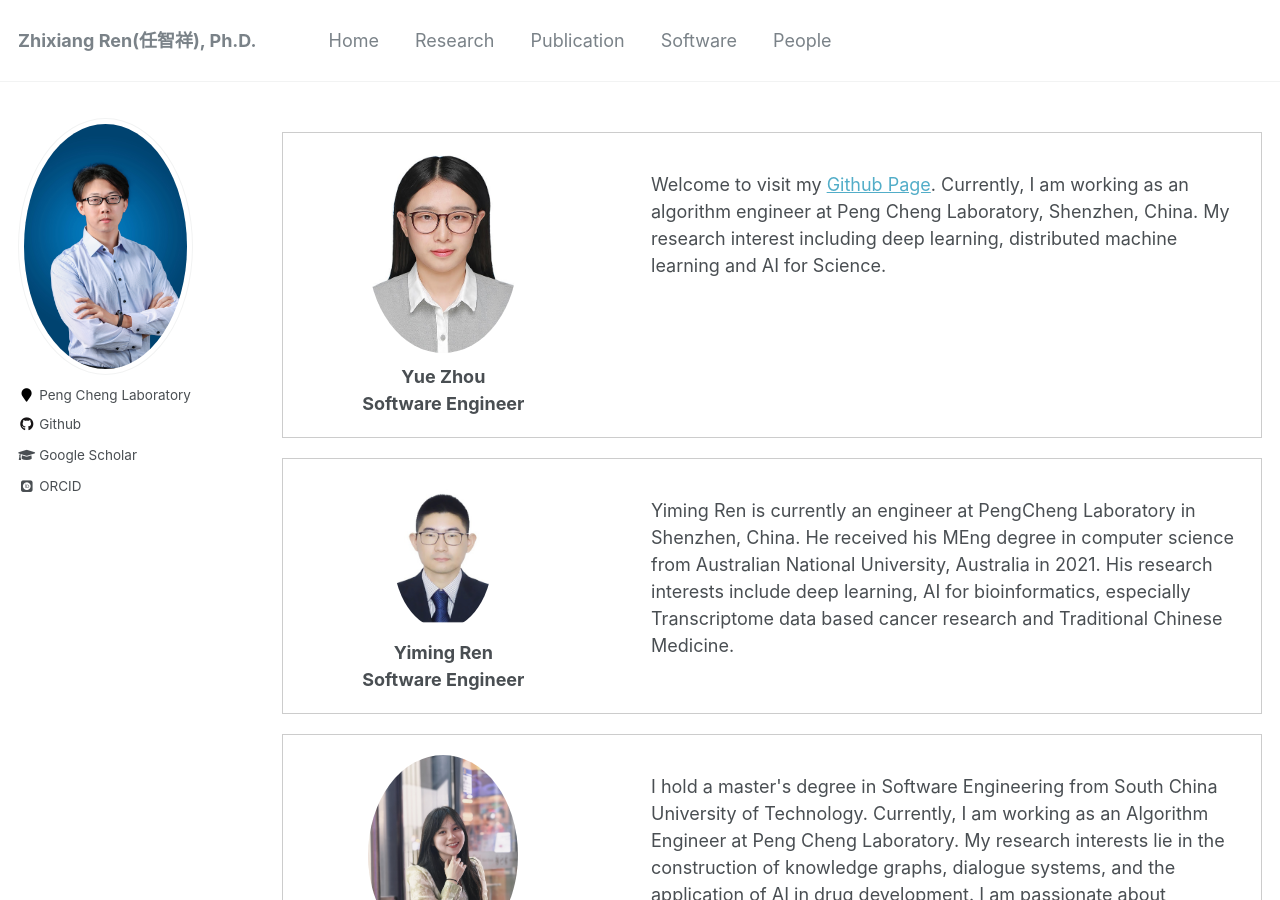
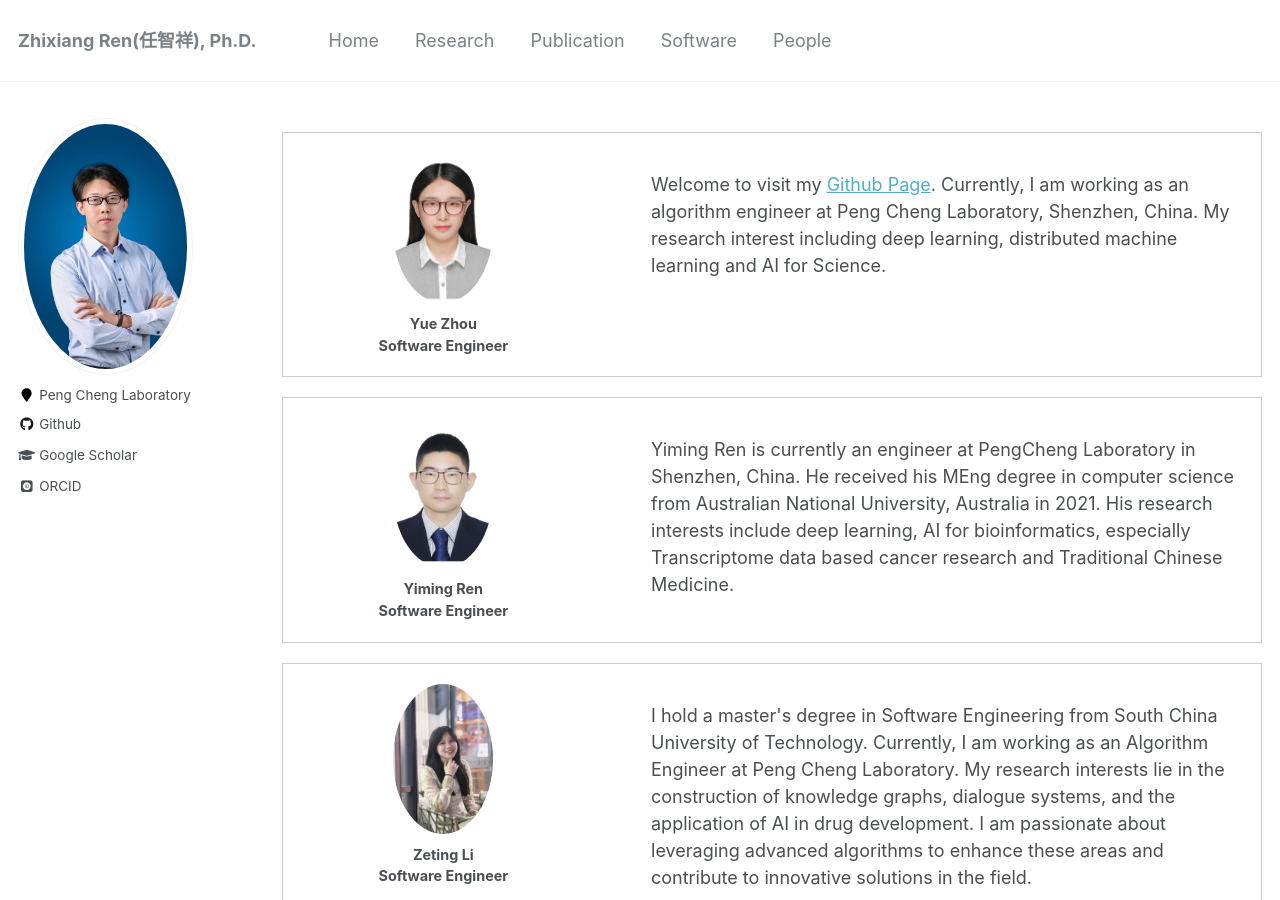
Before and after one commit to zhixiang-ren/zhixiang-ren.github.io, a Jekyll site: the page built from _pages/People.html, in a window 1280 px wide and 900 px high. Built offline with Jekyll 4.4.1, drawn with Linux system fonts in a browser that asks for light colours; some web fonts are replaced.

Commit message:
Update People.html

```diff
--- a/_pages/People.html
+++ b/_pages/People.html
@@ -10,11 +10,11 @@ author_profile: true
     <div style="display: flex; flex-direction: column; align-items: center; width: 30%;">
         <!-- 图片 -->
         <div>
-            <img src="/images/zhouy.jpg" style="width: 150px; height: 200px; object-fit: cover; border-radius: 50%; margin-bottom: 10px;">
+            <img src="/images/zhouy.jpg" style="width: 100px; height: 150px; object-fit: cover; border-radius: 50%; margin-bottom: 10px;">
         </div>
         <!-- 名字 -->
-        <div style="font-size: 1.0em; font-weight: bold;">Yue Zhou</div>
-        <div style="font-size: 1.0em; font-weight: bold;">Software Engineer</div>
+        <div style="font-size: 0.8em; font-weight: bold;">Yue Zhou</div>
+        <div style="font-size: 0.8em; font-weight: bold;">Software Engineer</div>
     </div>
     <!-- 右边区域 -->
     <div style="width: 65%; padding-left: 20px;">
@@ -30,8 +30,8 @@ author_profile: true
             <img src="/images/renym.png" style="width: 100px; height: 150px; object-fit: cover; border-radius: 50%; margin-bottom: 10px;">
         </div>
         <!-- 名字 -->
-        <div style="font-size: 1.0em; font-weight: bold;">Yiming Ren</div>
-        <div style="font-size: 1.0em; font-weight: bold;">Software Engineer</div>
+        <div style="font-size: 0.8em; font-weight: bold;">Yiming Ren</div>
+        <div style="font-size: 0.8em; font-weight: bold;">Software Engineer</div>
     </div>
     <!-- 右边区域 -->
     <div style="width: 65%; padding-left: 20px;">
@@ -44,11 +44,11 @@ author_profile: true
     <div style="display: flex; flex-direction: column; align-items: center; width: 30%;">
         <!-- 图片 -->
         <div>
-            <img src="/images/lizt.png" style="width: 150px; height: 200px; object-fit: cover; border-radius: 50%; margin-bottom: 10px;">
+            <img src="/images/lizt.png" style="width: 100px; height: 150px; object-fit: cover; border-radius: 50%; margin-bottom: 10px;">
         </div>
         <!-- 名字 -->
-        <div style="font-size: 1.0em; font-weight: bold;">Zeting Li</div>
-        <div style="font-size: 1.0em; font-weight: bold;">Software Engineer</div>
+        <div style="font-size: 0.8em; font-weight: bold;">Zeting Li</div>
+        <div style="font-size: 0.8em; font-weight: bold;">Software Engineer</div>
     </div>
     <!-- 右边区域 -->
     <div style="width: 65%; padding-left: 20px;">
@@ -61,11 +61,11 @@ author_profile: true
     <div style="display: flex; flex-direction: column; align-items: center; width: 30%;">
         <!-- 图片 -->
         <div>
-            <img src="/images/zhaoty.png" style="width: 150px; height: 200px; object-fit: cover; border-radius: 50%; margin-bottom: 10px;">
+            <img src="/images/zhaoty.png" style="width: 100px; height: 150px; object-fit: cover; border-radius: 50%; margin-bottom: 10px;">
         </div>
         <!-- 名字 -->
-        <div style="font-size: 1.0em; font-weight: bold;">Tianyu Zhao</div>
-        <div style="font-size: 1.0em; font-weight: bold;">Postdoc</div>
+        <div style="font-size: 0.8em; font-weight: bold;">Tianyu Zhao</div>
+        <div style="font-size: 0.8em; font-weight: bold;">Postdoc</div>
     </div>
     <!-- 右边区域 -->
     <div style="width: 65%; padding-left: 20px;">
@@ -78,11 +78,11 @@ author_profile: true
     <div style="display: flex; flex-direction: column; align-items: center; width: 30%;">
         <!-- 图片 -->
         <div>
-            <img src="/images/kuangtj.jpg" style="width: 150px; height: 200px; object-fit: cover; border-radius: 50%; margin-bottom: 10px;">
+            <img src="/images/kuangtj.jpg" style="width: 100px; height: 150px; object-fit: cover; border-radius: 50%; margin-bottom: 10px;">
         </div>
         <!-- 名字 -->
-        <div style="font-size: 1.0em; font-weight: bold;">Taojie Kuang</div>
-        <div style="font-size: 1.0em; font-weight: bold;">Ph.D Candidate</div>
+        <div style="font-size: 0.8em; font-weight: bold;">Taojie Kuang</div>
+        <div style="font-size: 0.8em; font-weight: bold;">Ph.D Candidate</div>
     </div>
     <!-- 右边区域 -->
     <div style="width: 65%; padding-left: 20px;">
@@ -95,11 +95,11 @@ author_profile: true
     <div style="display: flex; flex-direction: column; align-items: center; width: 30%;">
         <!-- 图片 -->
         <div>
-            <img src="/images/liupf.jpg" style="width: 150px; height: 200px; object-fit: cover; border-radius: 50%; margin-bottom: 10px;">
+            <img src="/images/liupf.jpg" style="width: 100px; height: 150px; object-fit: cover; border-radius: 50%; margin-bottom: 10px;">
         </div>
         <!-- 名字 -->
-        <div style="font-size: 1.0em; font-weight: bold;">Pengfei Liu</div>
-        <div style="font-size: 1.0em; font-weight: bold;">Ph.D Candidate</div>
+        <div style="font-size: 0.8em; font-weight: bold;">Pengfei Liu</div>
+        <div style="font-size: 0.8em; font-weight: bold;">Ph.D Candidate</div>
     </div>
     <!-- 右边区域 -->
     <div style="width: 65%; padding-left: 20px;">
@@ -112,11 +112,11 @@ author_profile: true
     <div style="display: flex; flex-direction: column; align-items: center; width: 30%;">
         <!-- 图片 -->
         <div>
-            <img src="/images/ges.jpg" style="width: 150px; height: 200px; object-fit: cover; border-radius: 50%; margin-bottom: 10px;">
+            <img src="/images/ges.jpg" style="width: 100px; height: 150px; object-fit: cover; border-radius: 50%; margin-bottom: 10px;">
         </div>
         <!-- 名字 -->
-        <div style="font-size: 1.0em; font-weight: bold;">Shuang Ge</div>
-        <div style="font-size: 1.0em; font-weight: bold;">Ph.D Student</div>
+        <div style="font-size: 0.8em; font-weight: bold;">Shuang Ge</div>
+        <div style="font-size: 0.8em; font-weight: bold;">Ph.D Student</div>
     </div>
     <!-- 右边区域 -->
     <div style="width: 65%; padding-left: 20px;">
@@ -129,11 +129,11 @@ author_profile: true
     <div style="display: flex; flex-direction: column; align-items: center; width: 30%;">
         <!-- 图片 -->
         <div>
-            <img src="/images/wangmq.jpg" style="width: 150px; height: 200px; object-fit: cover; border-radius: 50%; margin-bottom: 10px;">
+            <img src="/images/wangmq.jpg" style="width: 100px; height: 150px; object-fit: cover; border-radius: 50%; margin-bottom: 10px;">
         </div>
         <!-- 名字 -->
-        <div style="font-size: 1.0em; font-weight: bold;">Mingqing Wang</div>
-        <div style="font-size: 1.0em; font-weight: bold;">Ph.D Student</div>
+        <div style="font-size: 0.8em; font-weight: bold;">Mingqing Wang</div>
+        <div style="font-size: 0.8em; font-weight: bold;">Ph.D Student</div>
     </div>
     <!-- 右边区域 -->
     <div style="width: 65%; padding-left: 20px;">
@@ -146,11 +146,11 @@ author_profile: true
     <div style="display: flex; flex-direction: column; align-items: center; width: 30%;">
         <!-- 图片 -->
         <div>
-            <img src="/images/shirj.jpg" style="width: 150px; height: 200px; object-fit: cover; border-radius: 50%; margin-bottom: 10px;">
+            <img src="/images/shirj.jpg" style="width: 100px; height: 150px; object-fit: cover; border-radius: 50%; margin-bottom: 10px;">
         </div>
         <!-- 名字 -->
-        <div style="font-size: 1.0em; font-weight: bold;">Ruijun Shi</div>
-        <div style="font-size: 1.0em; font-weight: bold;">Ph.D Candidate</div>
+        <div style="font-size: 0.8em; font-weight: bold;">Ruijun Shi</div>
+        <div style="font-size: 0.8em; font-weight: bold;">Ph.D Candidate</div>
     </div>
     <!-- 右边区域 -->
     <div style="width: 65%; padding-left: 20px;">
@@ -163,11 +163,11 @@ author_profile: true
     <div style="display: flex; flex-direction: column; align-items: center; width: 30%;">
         <!-- 图片 -->
         <div>
-            <img src="/images/xuyx.jpg" style="width: 150px; height: 200px; object-fit: cover; border-radius: 50%; margin-bottom: 10px;">
+            <img src="/images/xuyx.jpg" style="width: 100px; height: 150px; object-fit: cover; border-radius: 50%; margin-bottom: 10px;">
         </div>
         <!-- 名字 -->
-        <div style="font-size: 1.0em; font-weight: bold;">Yaxin Xu</div>
-        <div style="font-size: 1.0em; font-weight: bold;">Ph.D Student</div>
+        <div style="font-size: 0.8em; font-weight: bold;">Yaxin Xu</div>
+        <div style="font-size: 0.8em; font-weight: bold;">Ph.D Student</div>
     </div>
     <!-- 右边区域 -->
     <div style="width: 65%; padding-left: 20px;">
```
